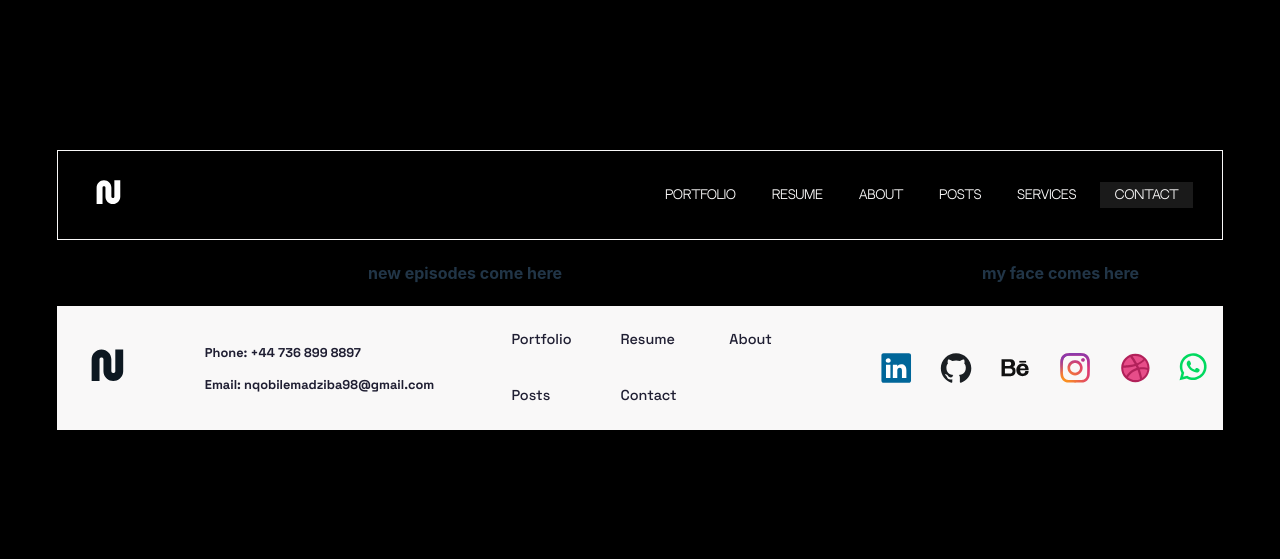
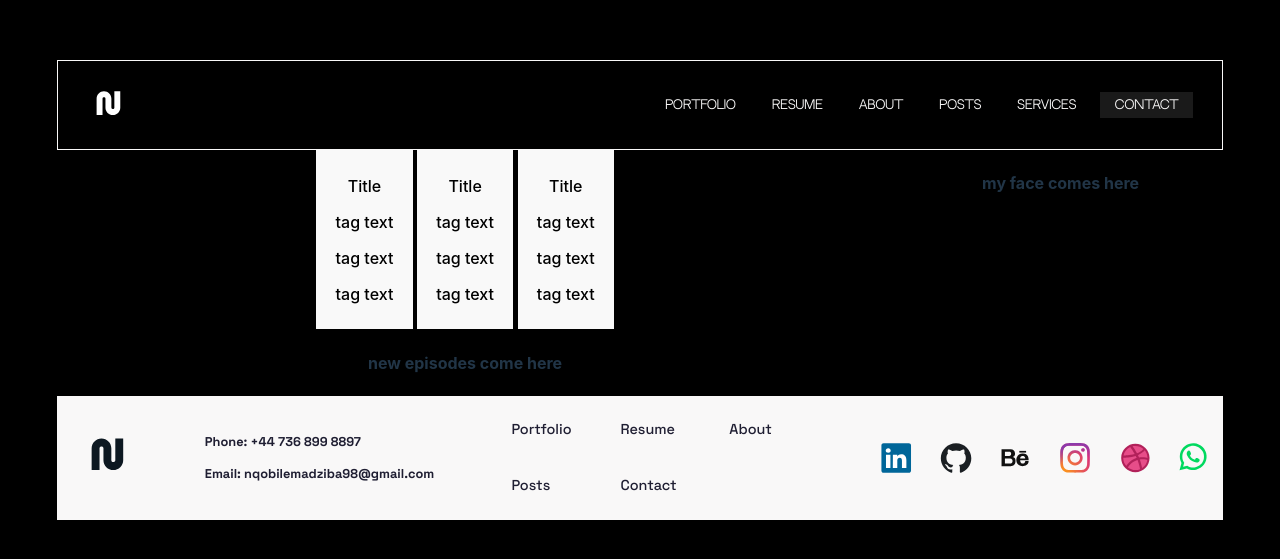
Before and after one commit to Nqobile-the-redeemed/inside-nqobiles-head, a React (Vite) app in the folder frontend/my blog frontend/: page / in a window 1280 px wide. Shown: the part 135-694 px from the top of the page. Built offline with nearby package versions, Linux system fonts and the light colour scheme.

Commit message:
hero section code i forgot to add

```diff
--- a/frontend/my blog frontend/src/cards/postCard.jsx
+++ b/frontend/my blog frontend/src/cards/postCard.jsx
@@ -8,7 +8,7 @@ return (
                 Title
             </p>
             <div className="tagContainer">
-                <Tag>
+                <Tag /> <Tag /> <Tag />
             </div>
         </div>
     </button>
--- a/frontend/my blog frontend/src/pages/home.jsx
+++ b/frontend/my blog frontend/src/pages/home.jsx
@@ -1,10 +1,12 @@
 import headshotDemo from '../assets/images/headshotDemo.png'
+import PostCard from '../cards/postCard'
 
 export default function Home() {
     return (
         <div className="homePage">
            <div className='heroSection'>
             <div className='newEpisodeContainer'>
+                <PostCard /> <PostCard /> <PostCard />
                 <h4>new episodes come here</h4>
             </div>
             <div className='profileHeadshot'>
```
